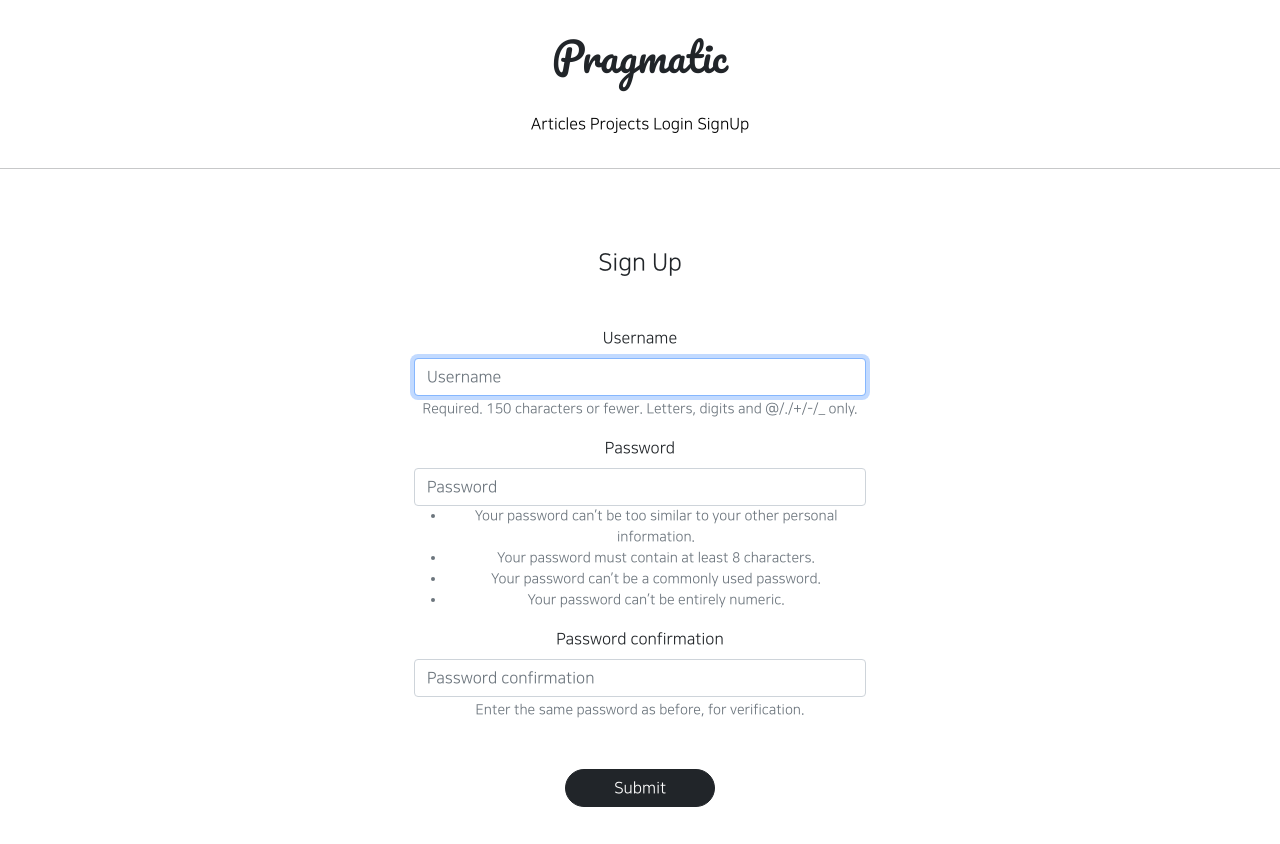
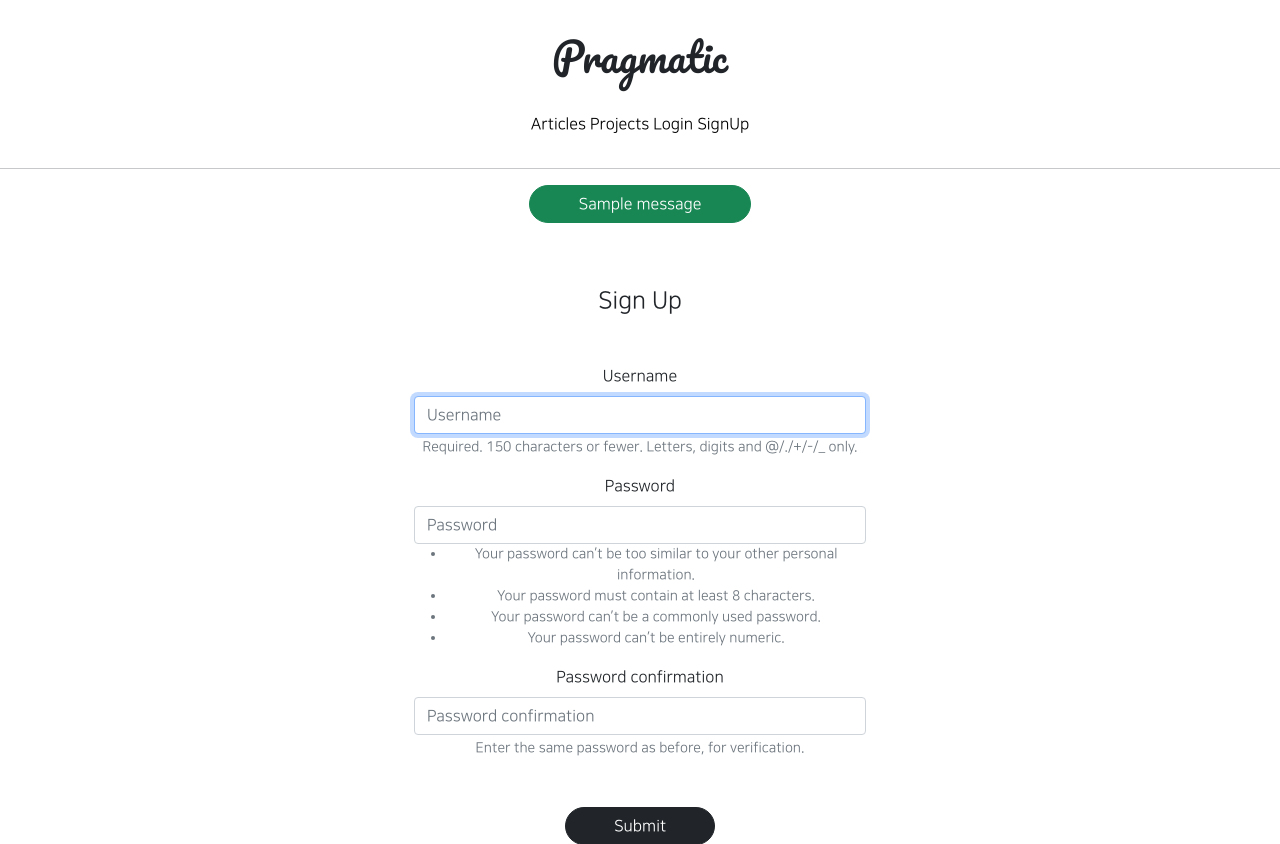
Before and after one commit to limajin/Django_pinterest, a Django app: page /accounts/create/ in a window 1280 px wide. Shown: the top 844 px of the page. Run offline with Django 3.2, Linux system fonts and the light colour scheme; tables that the repository leaves empty hold one stand-in row (Sample ...); one stand-in notice (Sample message) is shown; some libraries are stand-ins or nearby versions.

Commit message:
8/24 commit4

```diff
--- a/likeapp/views.py
+++ b/likeapp/views.py
@@ -1,3 +1,4 @@
+from django.contrib import messages
 from django.contrib.auth.decorators import login_required
 from django.http import HttpResponseRedirect
 from django.shortcuts import render
@@ -20,12 +21,17 @@ class LikeArticleView(RedirectView):
         like_record = LikeRecord.objects.filter(user=user,
                                                 article=article)
         if like_record.exists():
+            # 좋아요 반영 X
+            messages.add_message(request, messages.ERROR, '좋아요는 한번만 가능합니다.')
+            # contrib.messages 가져올것 ,,,
             return HttpResponseRedirect(reverse('articleapp:detail',
                                                 kwargs={'pk': kwargs['article_pk']}))
         else:
             LikeRecord(user=user, article=article).save()
         article.like += 1
         article.save()
+        # 좋아요 반영 O
+        messages.add_message(request, messages.SUCCESS, '좋아요가 반영되었습니다.')
         return super().get(request, *args, **kwargs)
 
     def get_redirect_url(self, *args, **kwargs):
--- a/templates/base.html
+++ b/templates/base.html
@@ -10,6 +10,14 @@
 <hr>
 {# 구분선 만들기 #}
 
+{% for messages in messages %}
+    <div class="text-center">
+        <div class="btn btn-success rounded-pill px-5">
+            {{ messages }}
+        </div>
+    </div>
+{% endfor %}
+
 {% block content %}
 {% endblock %}
 
```
